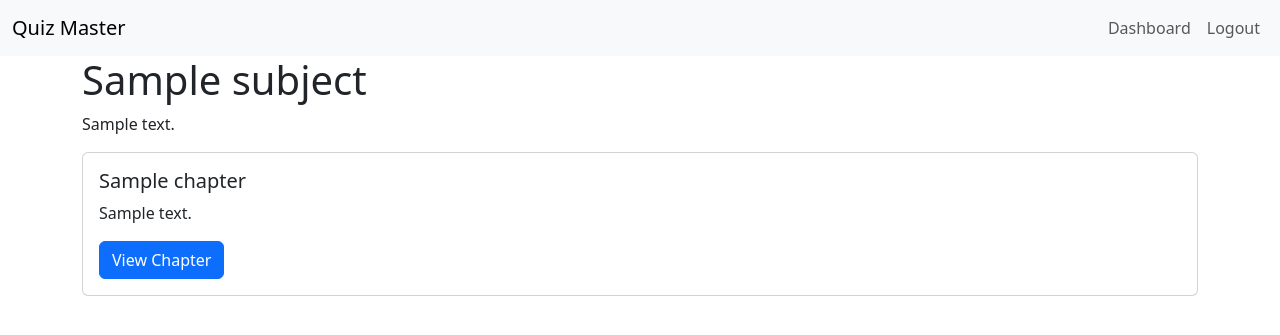
After one commit to 23f3001468/quiz-master-v1, a Flask app: page /subjects/1 in a window 1280 px wide. The commit adds this page. Shown: the top 335 px of the page. Run offline with Flask 3, Linux system fonts and the light colour scheme; a user stored in the database is signed in; tables that the repository leaves empty hold one stand-in row (values such as "Sample post").

Commit message:
Added the feature to edit and delete the subject

```diff
--- a/app/routes.py
+++ b/app/routes.py
@@ -57,6 +57,7 @@ def dashboard():
     subjects = Subject.query.all()
     return render_template("dashboard.html",subjects=subjects, user_role=current_user.role)
 
+#subject routes
 @main.route('/add_subject', methods=['GET', 'POST'])
 @login_required
 def add_subject():
@@ -66,9 +67,35 @@ def add_subject():
         db.session.add(subject)
         db.session.commit()
         flash(f'Subject {form.name.data} added successfully!', 'success')
-        return redirect(url_for('main.add_subject'))
+        return redirect(url_for('main.dashboard'))
     return render_template("add_subject.html", form=form)
 
+@main.route('/delete_subject/<int:subject_id>', methods=['GET', 'POST'])
+@login_required
+def delete_subject(subject_id):
+    subject = Subject.query.get(subject_id)
+    db.session.delete(subject)
+    db.session.commit()
+    flash(f'Subject {subject.name} deleted successfully!', 'success')
+    return redirect(url_for('main.dashboard'))
+
+@main.route('/edit_subject/<int:subject_id>', methods=['GET', 'POST'])
+@login_required
+def edit_subject(subject_id):
+    subject = Subject.query.get(subject_id)
+    form = SubjectForm()
+    if form.validate_on_submit():
+        subject.name = form.name.data
+        subject.description = form.description.data
+        db.session.commit()
+        flash(f'Subject {form.name.data} edited successfully!', 'success')
+        return redirect(url_for('main.dashboard'))
+    elif request.method == 'GET':
+        form.name.data = subject.name
+        form.description.data = subject.description
+    return render_template("edit_subject.html", form=form,subject=subject)
+
+#chapter routes
 @main.route('/add_chapter/<int:subject_id>', methods=['GET', 'POST'])
 @login_required
 def add_chapter(subject_id):
@@ -80,6 +107,32 @@ def add_chapter(subject_id):
         flash(f'Chapter {form.name.data} added successfully!', 'success')
         return redirect(url_for('main.add_chapter'))
     return render_template("add_chapter.html", form=form)
+
+@main.route('/delete_chapter/<int:chapter_id>', methods=['GET', 'POST'])
+@login_required
+def delete_chapter(chapter_id):
+    chapter = Chapter.query.get(chapter_id)
+    db.session.delete(chapter)
+    db.session.commit()
+    flash(f'Chapter {chapter.name} deleted successfully!', 'success')
+    return redirect(url_for('main.dashboard'))
+
+@main.route('/edit_chapter/<int:chapter_id>', methods=['GET', 'POST'])
+@login_required
+def edit_chapter(chapter_id):
+    chapter = Chapter.query.get(chapter_id)
+    form = ChapterForm()
+    if form.validate_on_submit():
+        chapter.name = form.name.data
+        chapter.description = form.description.data
+        db.session.commit()
+        flash(f'Chapter {form.name.data} edited successfully!', 'success')
+        return redirect(url_for('main.dashboard'))
+    elif request.method == 'GET':
+        form.name.data = chapter.name
+        form.description.data = chapter.description
+    return render_template("edit_chapter.html", form=form)
+
 
 @main.route('/add_quiz/<int:chapter_id>', methods=['GET', 'POST'])
 @login_required
@@ -108,7 +161,8 @@ def add_question(quiz_id):
 @main.route('/subjects/<int:subject_id>')
 def subject(subject_id):
     chapters = Chapter.query.filter_by(subjectId=subject_id).all()
-    return render_template("subject.html", chapters=chapters,user_role=current_user.role)
+    subject = Subject.query.filter_by(id=subject_id).first()
+    return render_template("subject.html",chapters=chapters,user_role=current_user.role,subject=subject)
 
 @main.route('/logout')
 def logout():
--- /dev/null
+++ b/app/templates/subject.html
@@ -0,0 +1,45 @@
+{% extends "base.html" %} {% block content %}
+<h1>{{ subject.name }}</h1>
+<p>{{ subject.description }}</p>
+
+{% if current_user.role == 'teacher' %}
+<a
+  href="{{ url_for('main.edit_subject', subject_id=subject.id) }}"
+  class="btn btn-primary"
+  >Edit Subject</a
+>
+<a
+  href="{{ url_for('main.delete_subject', subject_id=subject.id) }}"
+  class="btn btn-danger"
+  >Delete Subject</a
+>
+<a
+  href="{{ url_for('main.add_chapter', subject_id=subject.id) }}"
+  class="btn btn-primary"
+  >Add Chapter</a
+>
+{% endif %} {% for chapter in chapters %}
+<div class="card mt-3">
+  <div class="card-body">
+    <h5 class="card-title">{{ chapter.name }}</h5>
+    <p class="card-text">{{ chapter.description }}</p>
+    <a
+      href="{{ url_for('main.chapter', chapter_id=chapter.id) }}"
+      class="btn btn-primary"
+      >View Chapter</a
+    >
+    {% if current_user.role == 'teacher' %}
+    <a
+      href="{{ url_for('main.edit_chapter', chapter_id=chapter.id) }}"
+      class="btn btn-primary"
+      >Edit Chapter</a
+    >
+    <a
+      href="{{ url_for('main.delete_chapter', chapter_id=chapter.id) }}"
+      class="btn btn-danger"
+      >Delete Chapter</a
+    >
+    {% endif %}
+  </div>
+</div>
+{% endfor %} {% endblock %}
```
Also changed, not shown: app/templates/dashboard.html (+14 -3 lines), app/templates/edit_subject.html (added, +23 -0 lines), instance/quiz_master.db.
